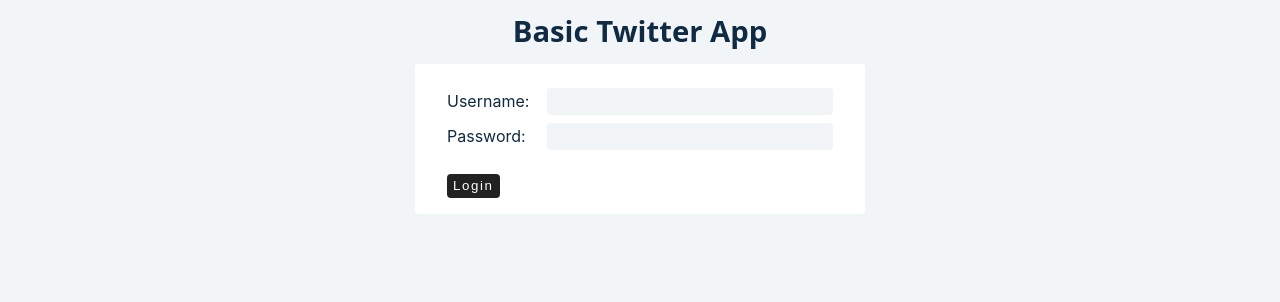
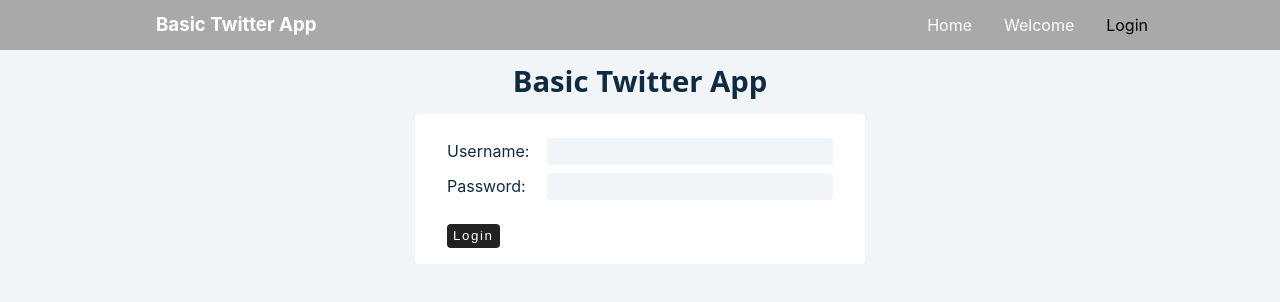
Before and after one commit to laujingxuan/BasicTwitterApp, a React (Create React App) app in the folder basictwitter/: page /login in a window 1280 px wide. Shown: the top 302 px of the page. Built offline with nearby package versions, Linux system fonts and the light colour scheme.

Commit message:
Done with basic nav bar

```diff
--- a/basictwitter/package.json
+++ b/basictwitter/package.json
@@ -10,8 +10,10 @@
     "bootstrap": "^4.5.3",
     "react": "^17.0.1",
     "react-dom": "^17.0.1",
+    "react-icons": "^4.1.0",
     "react-router-dom": "^5.2.0",
     "react-scripts": "4.0.1",
+    "styled-components": "^5.2.1",
     "web-vitals": "^0.2.4"
   },
   "scripts": {
--- a/basictwitter/src/App.js
+++ b/basictwitter/src/App.js
@@ -1,9 +1,10 @@
 import {BrowserRouter as Router, Route, Switch} from 'react-router-dom'
-import React, {useState} from 'react';
+import React from 'react';
 import Home from './component/Home'
 import Login from './component/Login'
 import Welcome from './component/Welcome'
 import ProtectedRoute from './component/ProtectedRoute'
+import Navbar from './component/Navbar/Navbar'
 
 
 function App() {
@@ -12,6 +13,7 @@ function App() {
 
   return (
     <Router>
+      <Navbar/>
       <Switch>
         <Route exact path='/'>
           <Welcome/>
--- a/basictwitter/src/component/Auth.js
+++ b/basictwitter/src/component/Auth.js
@@ -6,6 +6,12 @@ class Auth{
 
     // login(){
     //     this.authenticated = true;
+    // }
+
+    // logout(cb){
+    //     // this.authenticated = false;
+    //     sessionStorage.removeItem('name');
+    //     cb();
     // }
 
     logout(cb){
--- a/basictwitter/src/component/Home.js
+++ b/basictwitter/src/component/Home.js
@@ -68,10 +68,7 @@ const Home = (props) =>{
 
   return (
     <>
-      <div className="title">
-        <h3>Basic Twitter App</h3>
-      </div>
-      <div className="center cssname">
+      <div className="center title">
         <h3>
           Hi {username}
         </h3>
@@ -110,13 +107,13 @@ const Home = (props) =>{
           </div>
         )
       })}
-      <span className="right title">
+      {/* <span className="right title">
         <button type="button" className="btn btn-light" onClick = {() => {
           Auth.logout(() => {
             props.history.push("/");
           })
         }}>Logout</button>
-      </span>
+      </span> */}
     </>
   );
 }
--- a/basictwitter/src/component/Login.js
+++ b/basictwitter/src/component/Login.js
@@ -29,6 +29,7 @@ const Login = (props) => {
                     ////user will be saved in session
                     // sendUser(username);
                     sessionStorage.setItem('name', username)
+                    console.log("Login"+sessionStorage.getItem("name"));
                     //another way is to pass history.push function into auth.login(), can refer to how logout is done
                     // auth.login();
                     //Navigate to the other page
--- /dev/null
+++ b/basictwitter/src/component/Navbar/Navbar.js
@@ -0,0 +1,30 @@
+import React,{useState} from 'react';
+//importing Link from react-router-dom
+// import { Link } from 'react-router-dom';
+import {
+  Nav,
+  NavLink,
+  Bars,
+  NavMenu,
+  NavBtn,
+  NavBtnLink
+} from './NavbarElements';
+
+
+const Navbar = () => {
+  const [notLogin, setNotLogin] = useState(true);
+  return (
+    <Nav>
+        <NavLink to='/home'><h3>Basic Twitter App</h3></NavLink>
+        {/* Match the path to what set in the 'Switch' */}
+        <Bars/>
+        <NavMenu>
+          <NavLink to='/home'>Home</NavLink>
+          <NavLink exact to='/'>Welcome</NavLink>
+          {notLogin ?(<NavLink to='/login' onClick = {()=>setNotLogin(false)}>Login</NavLink>):
+          (<NavLink to='/welcome' onClick = {() => {sessionStorage.removeItem('name'); setNotLogin(true); }}>Logout</NavLink>)}
+        </NavMenu>
+    </Nav>
+  );
+};
+export default Navbar;
--- /dev/null
+++ b/basictwitter/src/component/Navbar/NavbarElements.js
@@ -0,0 +1,86 @@
+import { FaBars } from 'react-icons/fa';
+import { NavLink as Link } from 'react-router-dom';
+import styled from 'styled-components';
+
+export const Nav = styled.nav`
+  background: #A9A9A9;
+  height: 50px;
+  display: flex;
+  justify-content: space-between;
+  padding: 0.5rem calc((100vw - 1000px) / 2);
+  z-index: 10;
+  /* Third Nav */
+  /* justify-content: flex-start; */
+`;
+
+export const NavLink = styled(Link)`
+  color: #fff;
+  display: flex;
+  align-items: center;
+  text-decoration: none;
+  padding: 0 1rem;
+  height: 100%;
+  cursor: pointer;
+  &.active {
+    color: #000000;
+  }
+`;
+
+export const Bars = styled(FaBars)`
+  display: none;
+  color: #fff;
+  @media screen and (max-width: 768px) {
+    display: block;
+    position: absolute;
+    top: 0;
+    right: 0;
+    transform: translate(-100%, 75%);
+    font-size: 1.8rem;
+    cursor: pointer;
+  }
+`;
+
+export const NavMenu = styled.div`
+  display: flex;
+  align-items: center;
+  margin-right: -24px;
+  /* Second Nav */
+  /* margin-right: 24px; */
+  /* Third Nav */
+  /* width: 100vw;
+  white-space: nowrap; */
+  @media screen and (max-width: 768px) {
+    display: none;
+  }
+`;
+
+export const NavBtn = styled.nav`
+  display: flex;
+  align-items: center;
+  margin-right: 24px;
+  /* Third Nav */
+  /* justify-content: flex-end;
+  width: 100vw; */
+  @media screen and (max-width: 768px) {
+    display: none;
+  }
+`;
+
+export const NavBtnLink = styled(Link)`
+  border-radius: 4px;
+  background: #256ce1;
+  padding: 10px 22px;
+  color: #fff;
+  outline: none;
+  border: none;
+  cursor: pointer;
+  transition: all 0.2s ease-in-out;
+  text-decoration: none;
+  /* Second Nav */
+  margin-left: 24px;
+  &:hover {
+    transition: all 0.2s ease-in-out;
+    background: #fff;
+    color: #010606;
+  }
+`;
--- a/basictwitter/src/index.css
+++ b/basictwitter/src/index.css
@@ -21,13 +21,6 @@
   display: flex;
   justify-content: center;
   align-items: center;
-}
-
-.cssname {
-  font-size: 22px;
-  font-weight: bold;
-  font-family: "Open Sans", Helvetica, Arial, sans-serif;
-  padding-bottom: 10px;
 }
 
 /*
@@ -278,7 +271,7 @@ p {
   border-radius: var(--radius);
   cursor: pointer;
 }
-.nav-links {
+/* .nav-links {
   max-width: var(--fixed-width);
   margin: 0 auto;
   margin-bottom: 4rem;
@@ -287,7 +280,7 @@ p {
 }
 .nav-links a {
   color: var(--clr-grey-5);
-}
+} */
 .users {
   display: grid;
   grid-template-columns: repeat(auto-fit, minmax(300px, 1fr));
```
Also changed, not shown: 2 other files (tests, documents, lock files or other folders).
